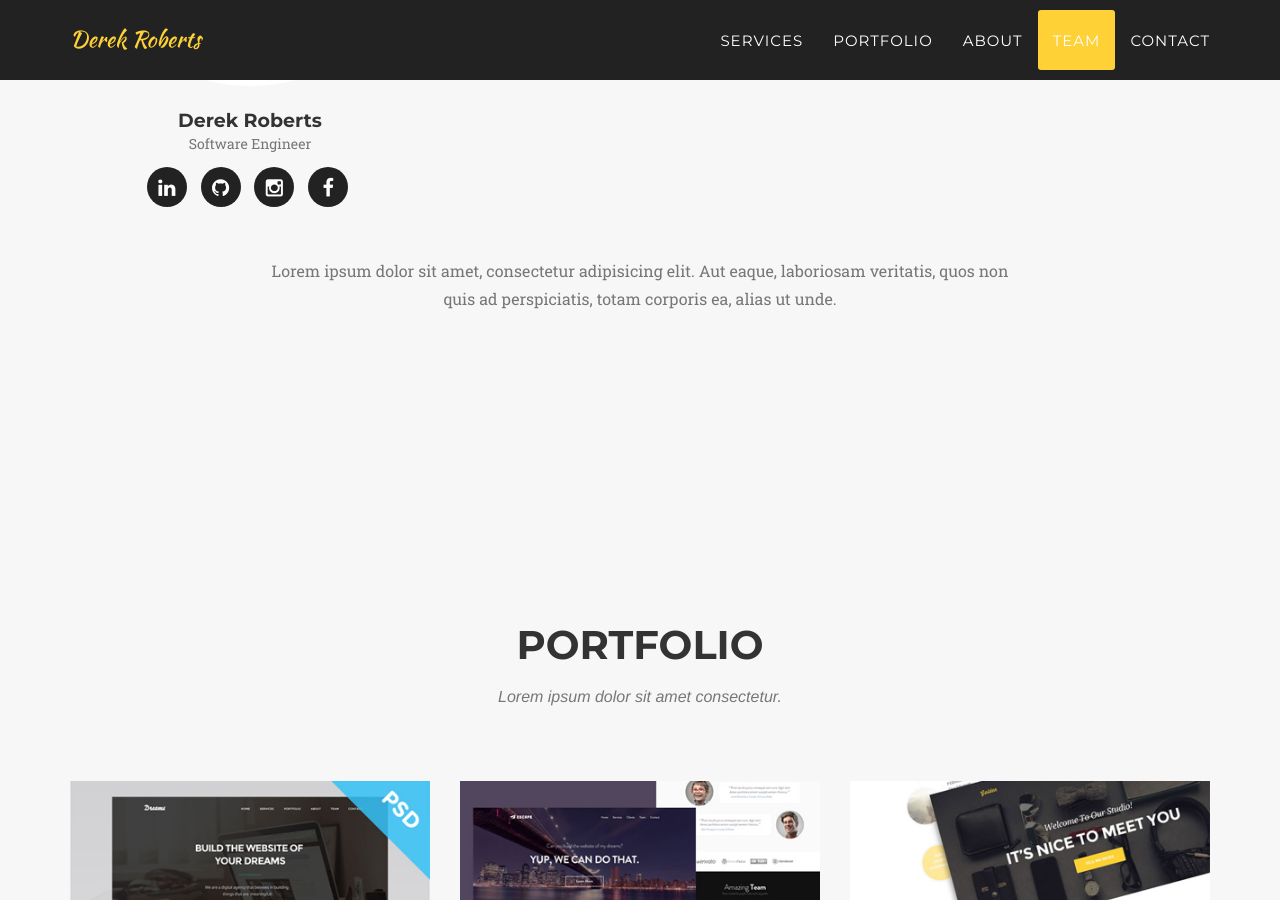
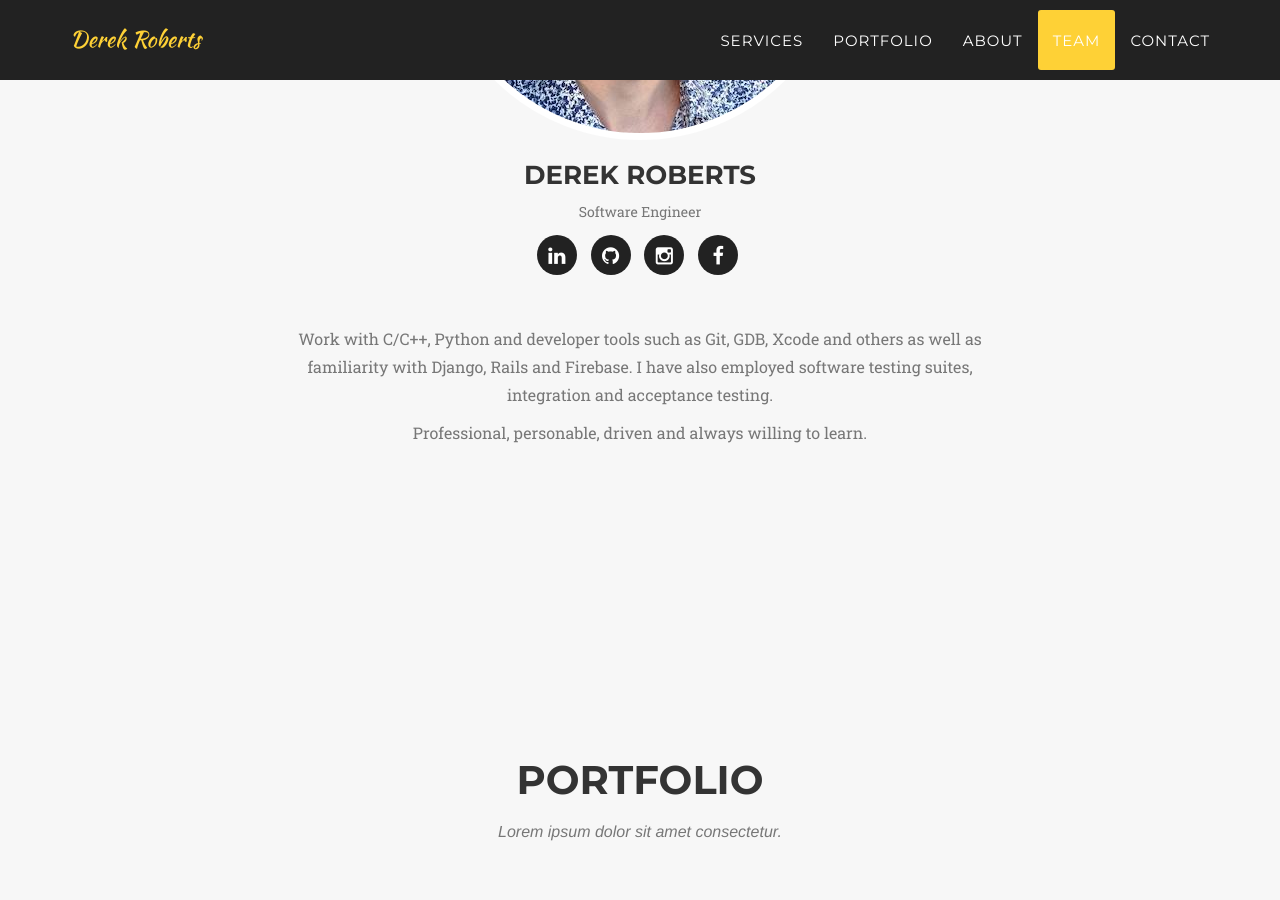
Before and after one commit to Derek-Roberts/Derek-Roberts.github.io, a Jekyll site: the page built from index.html, in a window 1280 px wide and 900 px high, scrolled down 2052 px. Built offline with Jekyll 4.4.1, drawn with Linux system fonts in a browser that asks for light colours; some web fonts are replaced.

Commit message:
Updated team section

```diff
--- a/_includes/team.html
+++ b/_includes/team.html
@@ -9,10 +9,10 @@
             </div>
             <div class="row">
                 {% for member in site.people %}
-                <div class="col-sm-4">
+                <div class="col">
                     <div class="team-member">
                         <img src="img/team/{{ member.pic }}.jpg" class="img-responsive img-circle" alt="">
-                        <h4>{{ member.name }}</h4>
+                        <h3>{{ member.name }}</h3>
                         <p class="text-muted">{{ member.position }}</p>
                         <ul class="list-inline social-buttons">
                             {% for network in member.social %}
@@ -30,7 +30,8 @@
             </div>
             <div class="row">
                 <div class="col-lg-8 col-lg-offset-2 text-center">
-                    <p class="large text-muted">Lorem ipsum dolor sit amet, consectetur adipisicing elit. Aut eaque, laboriosam veritatis, quos non quis ad perspiciatis, totam corporis ea, alias ut unde.</p>
+                    <p class="large text-muted">Work with C/C++, Python and developer tools such as Git, GDB, Xcode and others as well as familiarity with Django, Rails and Firebase. I have also employed software testing suites, integration and acceptance testing.</p>
+                    <p class="large text-muted">Professional, personable, driven and always willing to learn.</p>
                 </div>
             </div>
         </div>
```
Also changed, not shown: img/team/1.jpg.
